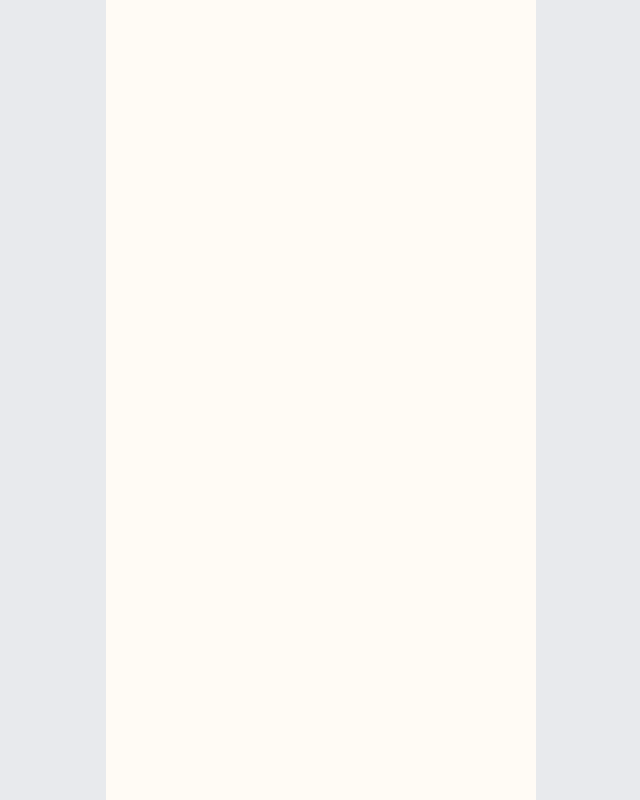
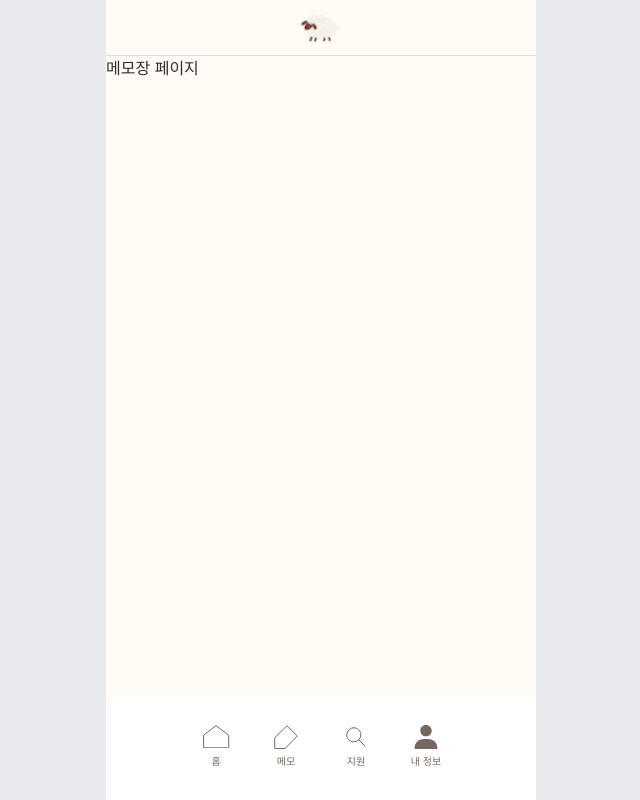
Before and after one commit to 2026Ganzi-Thon/2026_GANZITHON_TEAM_02_FE, a React (Vite) app: page /memos in a window 1280 px wide. Shown: the whole page, without its empty margins (319-959 px from the left). Built offline with nearby package versions, Linux system fonts and the light colour scheme; a web font is replaced by a local one.

Commit message:
feat: React Router 기반 페이지 라우팅 설정 (#5)

```diff
--- a/package.json
+++ b/package.json
@@ -18,6 +18,7 @@
     "@tailwindcss/vite": "^4.3.5",
     "react": "^19.3.1",
     "react-dom": "^19.3.1",
+    "react-router-dom": "^7.18.5",
     "tailwindcss": "^4.3.5"
   },
   "devDependencies": {
--- a/src/App.tsx
+++ b/src/App.tsx
@@ -1,8 +1,5 @@
-function App() {
-  return (
-    <div className="mobile-container">
-    </div>
-  );
+import AppRouter from './routes/AppRouter';
+
+export default function App() {
+  return <AppRouter />;
 }
-
-export default App;
--- /dev/null
+++ b/src/pages/GoalsPage.tsx
@@ -0,0 +1,3 @@
+export default function GoalsPage() {
+  return <div className="h1">목표 페이지</div>;
+}
--- /dev/null
+++ b/src/pages/HomePage.tsx
@@ -0,0 +1,3 @@
+export default function HomePage() {
+  return <div>홈 페이지</div>;
+}
--- /dev/null
+++ b/src/pages/LoginPage.tsx
@@ -0,0 +1,3 @@
+export default function LoginPage() {
+  return <div>로그인 페이지</div>;
+}
--- /dev/null
+++ b/src/pages/MemosPage.tsx
@@ -0,0 +1,3 @@
+export default function MemosPage() {
+  return <div>메모장 페이지</div>;
+}
--- /dev/null
+++ b/src/pages/MyPage.tsx
@@ -0,0 +1,3 @@
+export default function MyPage() {
+  return <div>마이 페이지</div>;
+}
--- /dev/null
+++ b/src/pages/NotFoundPage.tsx
@@ -0,0 +1,3 @@
+export default function NotFoundPage() {
+  return <div>404 페이지</div>;
+}
--- /dev/null
+++ b/src/pages/OnboardingPage.tsx
@@ -0,0 +1,3 @@
+export default function OnboardingPage() {
+  return <div>온보딩 페이지</div>;
+}
--- /dev/null
+++ b/src/pages/SignupPage.tsx
@@ -0,0 +1,3 @@
+export default function SignupPage() {
+  return <div>초기 설정 페이지</div>;
+}
--- /dev/null
+++ b/src/pages/SupportPage.tsx
@@ -0,0 +1,3 @@
+export default function SupportPage() {
+  return <div>상담/기관 목록 페이지</div>;
+}
--- /dev/null
+++ b/src/routes/AppRouter.tsx
@@ -0,0 +1,47 @@
+import { BrowserRouter, Routes, Route, Outlet } from 'react-router-dom';
+
+import { MobileLayout } from '../layouts/MobileLayout';
+
+import OnboardingPage from '../pages/OnboardingPage';
+import LoginPage from '../pages/LoginPage';
+import SignupPage from '../pages/SignupPage';
+import HomePage from '../pages/HomePage';
+import GoalsPage from '../pages/GoalsPage';
+import MemosPage from '../pages/MemosPage';
+import SupportPage from '../pages/SupportPage';
+import MyPage from '../pages/MyPage';
+import NotFoundPage from '../pages/NotFoundPage';
+import { Header } from '../components/Header';
+import { BottomNav } from '../components/BottomNav';
+
+export default function AppRouter() {
+  return (
+    <BrowserRouter>
+      <Routes>
+        {/* 온보딩 및 인증 */}
+        <Route path="/onboarding" element={<OnboardingPage />} />
+        <Route path="/login" element={<LoginPage />} />
+        <Route path="/signup" element={<SignupPage />} />
+
+        {/* 메인 서비스 */}
+        <Route element={
+            <MobileLayout
+                header={<Header/>}
+                bottom={<BottomNav/>}
+            >
+                <Outlet/>
+            </MobileLayout>
+        }>
+          <Route path="/" element={<HomePage />} />
+          <Route path="/goals" element={<GoalsPage />} />
+          <Route path="/memos" element={<MemosPage />} />
+          <Route path="/support" element={<SupportPage />} />
+          <Route path="/mypage" element={<MyPage />} />
+        </Route>
+
+        {/* 존재하지 않는 경로 */}
+        <Route path="*" element={<NotFoundPage />} />
+      </Routes>
+    </BrowserRouter>
+  );
+}
```
Also changed, not shown: 1 other file (tests, documents, lock files or other folders).
